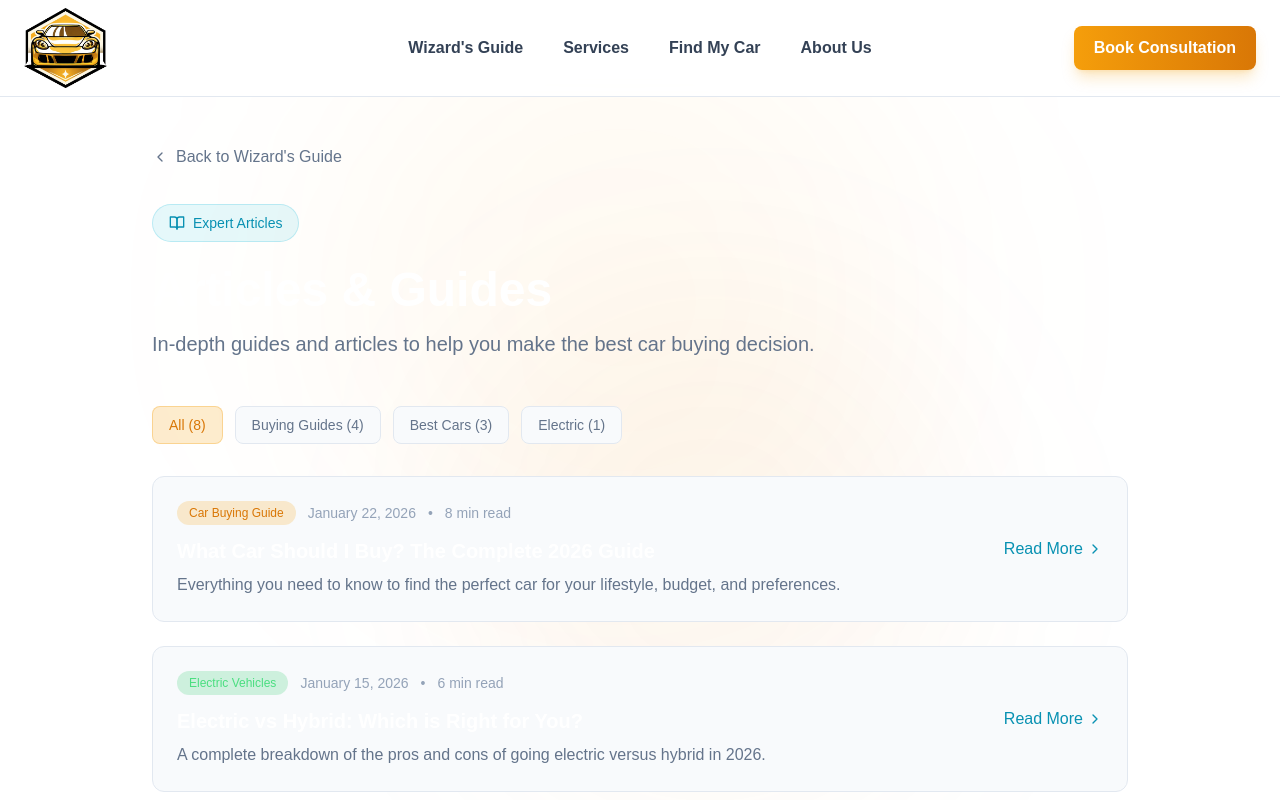
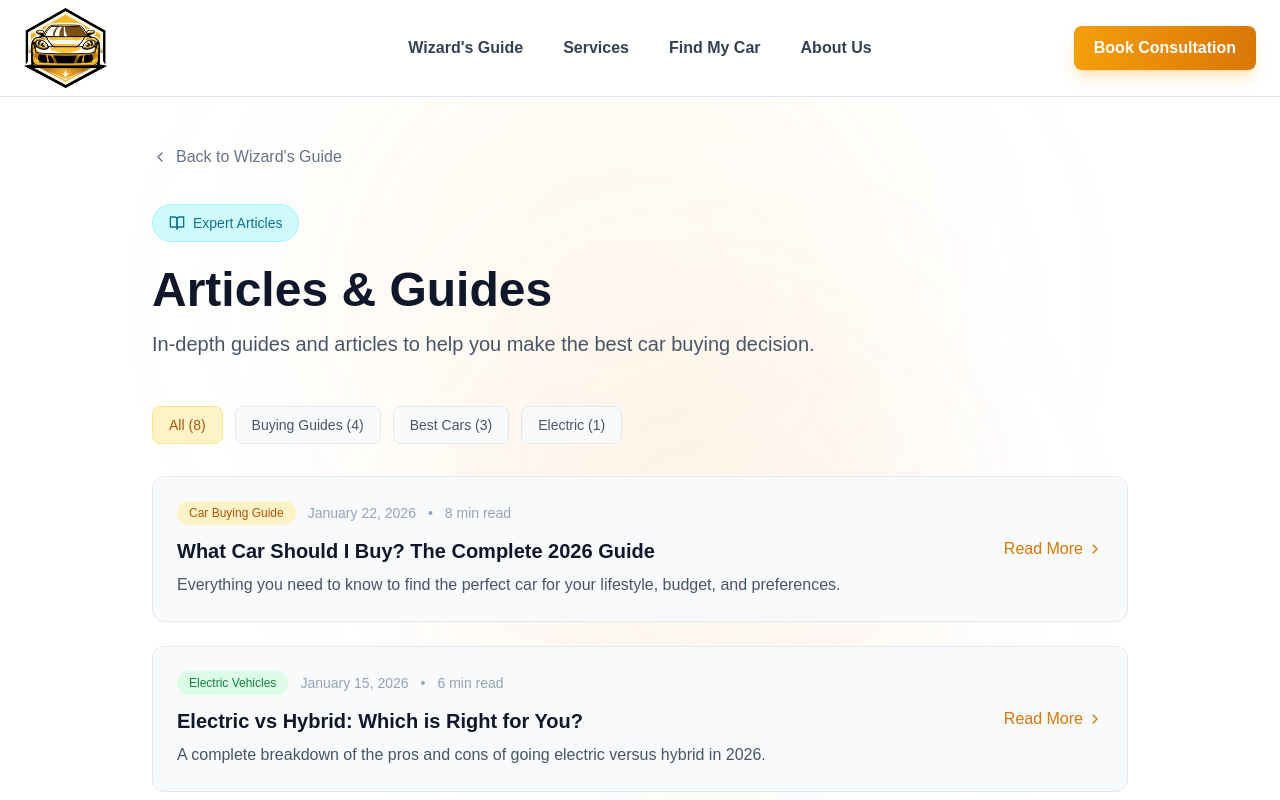
Before and after one commit to T-fps/autowizard, a Next.js app: page /blog in a window 1280 px wide. Shown: the top 800 px of the page. Built offline with nearby package versions, Linux system fonts and the light colour scheme.

Commit message:
Add files via upload

```diff
--- a/app/blog/page.tsx
+++ b/app/blog/page.tsx
@@ -80,14 +80,14 @@ const blogPosts = [
 ];
 
 const categoryColors: Record<string, string> = {
-  amber: 'bg-amber-500/20 text-amber-600',
-  green: 'bg-green-500/20 text-green-400',
-  blue: 'bg-blue-500/20 text-blue-400',
-  purple: 'bg-purple-500/20 text-purple-400',
-  cyan: 'bg-cyan-500/20 text-cyan-600',
-  rose: 'bg-rose-500/20 text-rose-400',
-  indigo: 'bg-indigo-500/20 text-indigo-400',
-  orange: 'bg-orange-500/20 text-orange-400'
+  amber: 'bg-amber-100 text-amber-700',
+  green: 'bg-green-100 text-green-700',
+  blue: 'bg-blue-100 text-blue-700',
+  purple: 'bg-purple-100 text-purple-700',
+  cyan: 'bg-cyan-100 text-cyan-700',
+  rose: 'bg-rose-100 text-rose-700',
+  indigo: 'bg-indigo-100 text-indigo-700',
+  orange: 'bg-orange-100 text-orange-700'
 };
 
 const categories = [
@@ -111,12 +111,12 @@ export default function BlogPage() {
 
         {/* Header */}
         <div className="mb-12">
-          <div className="inline-flex items-center gap-2 px-4 py-2 bg-cyan-500/10 border border-cyan-500/20 rounded-full mb-6">
-            <BookOpen className="w-4 h-4 text-cyan-600" />
-            <span className="text-cyan-600 text-sm font-medium">Expert Articles</span>
+          <div className="inline-flex items-center gap-2 px-4 py-2 bg-cyan-100 border border-cyan-200 rounded-full mb-6">
+            <BookOpen className="w-4 h-4 text-cyan-700" />
+            <span className="text-cyan-700 text-sm font-medium">Expert Articles</span>
           </div>
-          <h1 className="text-4xl md:text-5xl font-bold text-white mb-4">Articles & Guides</h1>
-          <p className="text-xl text-slate-500 max-w-2xl">
+          <h1 className="text-4xl md:text-5xl font-bold text-slate-900 mb-4">Articles & Guides</h1>
+          <p className="text-xl text-slate-600 max-w-2xl">
             In-depth guides and articles to help you make the best car buying decision.
           </p>
         </div>
@@ -128,8 +128,8 @@ export default function BlogPage() {
               key={cat.name}
               className={`px-4 py-2 rounded-lg text-sm font-medium transition-all ${
                 i === 0
-                  ? 'bg-amber-500/20 text-amber-600 border border-amber-500/30'
-                  : 'bg-slate-50 text-slate-500 border border-slate-200 hover:border-slate-300'
+                  ? 'bg-amber-100 text-amber-700 border border-amber-200'
+                  : 'bg-slate-50 text-slate-600 border border-slate-200 hover:border-slate-300'
               }`}
             >
               {cat.name} ({cat.count})
@@ -143,7 +143,7 @@ export default function BlogPage() {
             <Link
               key={post.slug}
               href={`/blog/${post.slug}`}
-              className="group block bg-slate-50 border border-slate-200 rounded-xl p-6 hover:border-amber-500/30 hover:bg-white/10 transition-all"
+              className="group block bg-slate-50 border border-slate-200 rounded-xl p-6 hover:border-amber-300 hover:bg-amber-50 transition-all"
             >
               <div className="flex flex-col md:flex-row md:items-center gap-4">
                 <div className="flex-1">
@@ -155,13 +155,13 @@ export default function BlogPage() {
                     <span className="text-slate-400 text-sm">•</span>
                     <span className="text-slate-400 text-sm">{post.readTime}</span>
                   </div>
-                  <h2 className="text-xl font-bold text-white mb-2 group-hover:text-amber-600 transition-colors">
+                  <h2 className="text-xl font-bold text-slate-900 mb-2 group-hover:text-amber-600 transition-colors">
                     {post.title}
                   </h2>
-                  <p className="text-slate-500">{post.description}</p>
+                  <p className="text-slate-600">{post.description}</p>
                 </div>
                 <div className="flex-shrink-0">
-                  <span className="inline-flex items-center gap-1 text-cyan-600 group-hover:text-amber-600 transition-colors">
+                  <span className="inline-flex items-center gap-1 text-amber-600 group-hover:text-amber-500 transition-colors">
                     Read More <ChevronRight className="w-4 h-4" />
                   </span>
                 </div>
@@ -171,9 +171,9 @@ export default function BlogPage() {
         </div>
 
         {/* CTA */}
-        <div className="bg-gradient-to-r from-amber-500/10 to-amber-600/5 border border-amber-500/20 rounded-2xl p-8 text-center">
-          <h3 className="text-2xl font-bold text-white mb-2">Skip the Reading?</h3>
-          <p className="text-slate-500 mb-6 max-w-xl mx-auto">
+        <div className="bg-gradient-to-r from-amber-100 to-amber-50 border border-amber-200 rounded-2xl p-8 text-center">
+          <h3 className="text-2xl font-bold text-slate-900 mb-2">Skip the Reading?</h3>
+          <p className="text-slate-600 mb-6 max-w-xl mx-auto">
             Take our 2-minute quiz and get personalized car recommendations instantly.
           </p>
           <Link
```
